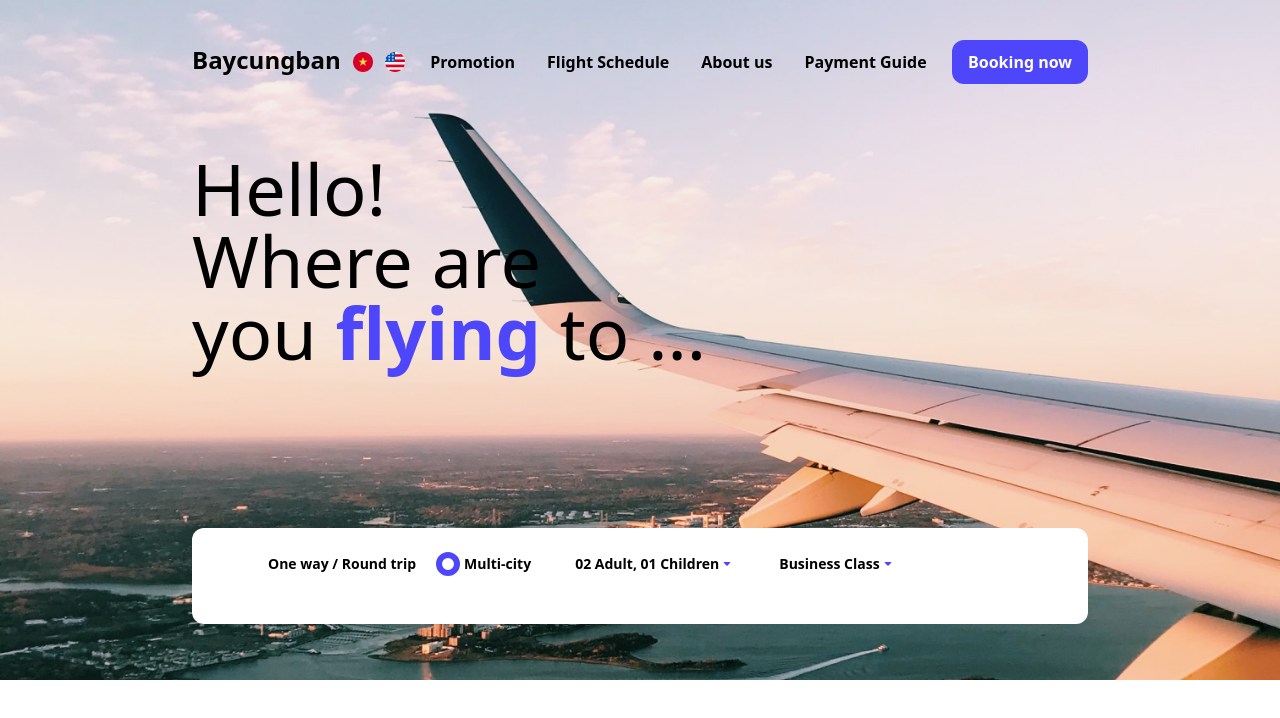
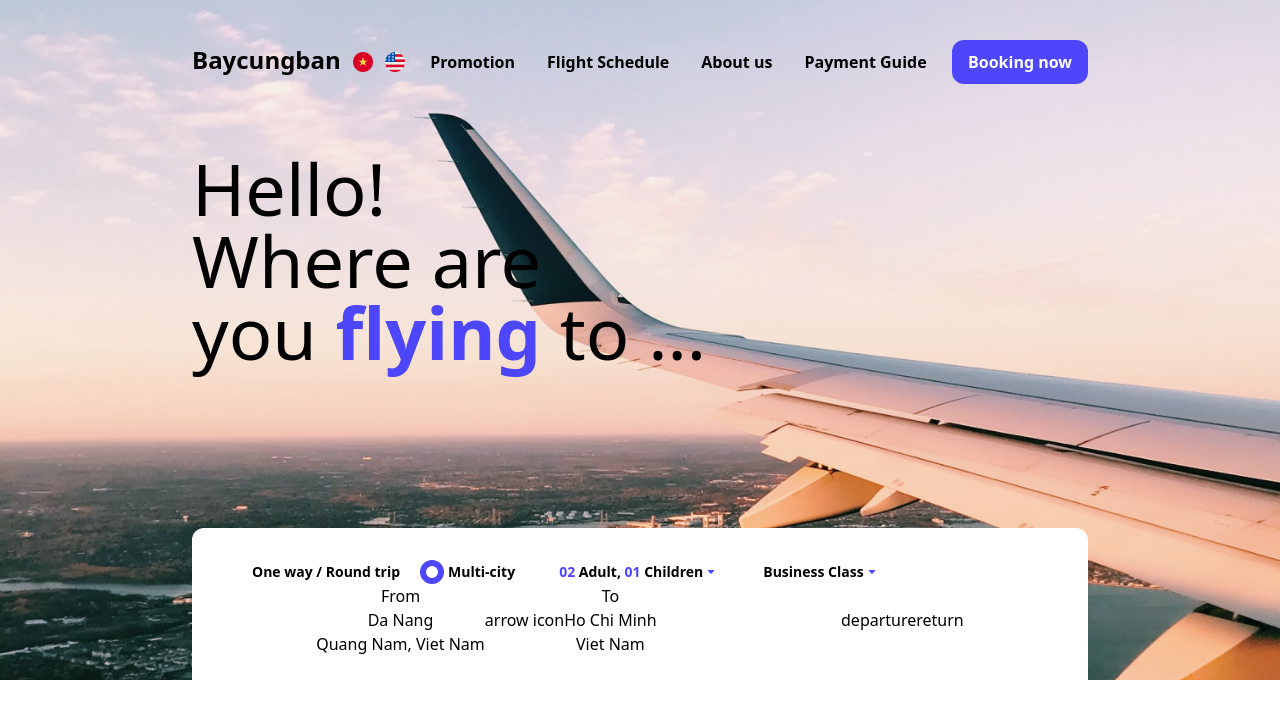
Before and after one commit to PhamTranHuy/baycungban, a React (Create React App) app: page / in a window 1280 px wide. Shown: the top 718 px of the page. Built offline with nearby package versions, Linux system fonts and the light colour scheme.

Commit message:
create FlightTimeAndPlace component

```diff
--- /dev/null
+++ b/src/components/Home/SearchFlights/FlightOptionBar/FlightOptionBar.jsx
@@ -0,0 +1,20 @@
+import FlightTypesRadioForm from "./FlightTypesRadioForm/FlightTypesRadioForm"
+
+function FlightOptionBar() {
+    return (
+        <div className="flex items-center text-sm font-bold whitespace-pre">
+        <FlightTypesRadioForm />
+        <div className="mr-12 flex">
+            <span className="text-[#4D46FA]">02</span> Adult,
+            <span className="text-[#4D46FA]"> 01</span> Children
+            <img className="ml-1" src={process.env.PUBLIC_URL + '/assets/home/down-arrow-svg.svg'} alt="" />
+        </div>
+        <div className="flex">
+            <p>Business Class</p>
+            <img className="ml-1" src={process.env.PUBLIC_URL + '/assets/home/down-arrow-svg.svg'} alt="" />
+        </div>
+    </div>
+    )
+}
+
+export default FlightOptionBar
--- /dev/null
+++ b/src/components/Home/SearchFlights/FlightTimeAndPlace/FlightTimeAndPlace.jsx
@@ -0,0 +1,25 @@
+function FlightTimeAndPlace() {
+    return (
+        <div className="flex-center">
+            <div className="flex-center grow">
+                <div>
+                    <div>From</div>
+                    <div>Da Nang</div>
+                    <div>Quang Nam, Viet Nam</div>
+                </div>
+                <div>arrow icon</div>
+                <div>
+                    <div>To</div>
+                    <div>Ho Chi Minh</div>
+                    <div>Viet Nam</div>
+                </div>
+            </div>
+            <div className="flex-center grow">
+                <div>departure</div>
+                <div>return</div>
+            </div>
+        </div>
+    )
+}
+
+export default FlightTimeAndPlace
--- a/src/components/Home/SearchFlights/SearchFlights.jsx
+++ b/src/components/Home/SearchFlights/SearchFlights.jsx
@@ -1,20 +1,11 @@
-import FlightTypesRadioForm from "./FlightTypesRadioForm/FlightTypesRadioForm"
+import FlightOptionBar from "./FlightOptionBar/FlightOptionBar"
+import FlightTimeAndPlace from "./FlightTimeAndPlace/FlightTimeAndPlace"
 
 function SearchFlights() {
     return (
-        <div className="mt-40 px-12 pt-6 pb-12 bg-white rounded-xl">
-            <div className="flex items-center text-sm font-bold whitespace-pre">
-                <FlightTypesRadioForm />
-                <div className="mr-12 flex">
-                    <span>02</span> Adult,
-                    <span> 01</span> Children
-                    <img className="ml-1" src={process.env.PUBLIC_URL + '/assets/home/down-arrow-svg.svg'} alt="" />
-                </div>
-                <div className="flex">
-                    <p>Business Class</p>
-                    <img className="ml-1" src={process.env.PUBLIC_URL + '/assets/home/down-arrow-svg.svg'} alt="" />
-                </div>
-            </div>
+        <div className="mt-40 px-8 pt-8 pb-12 bg-white rounded-xl">
+            <FlightOptionBar />
+            <FlightTimeAndPlace />
         </div>
     )
 }
```
Also changed, not shown: src/components/Home/SearchFlights/FlightOptionBar/FlightTypesRadioForm/FlightTypesRadioForm.jsx (renamed from src/components/Home/SearchFlights/FlightTypesRadioForm/FlightTypesRadioForm.jsx).
